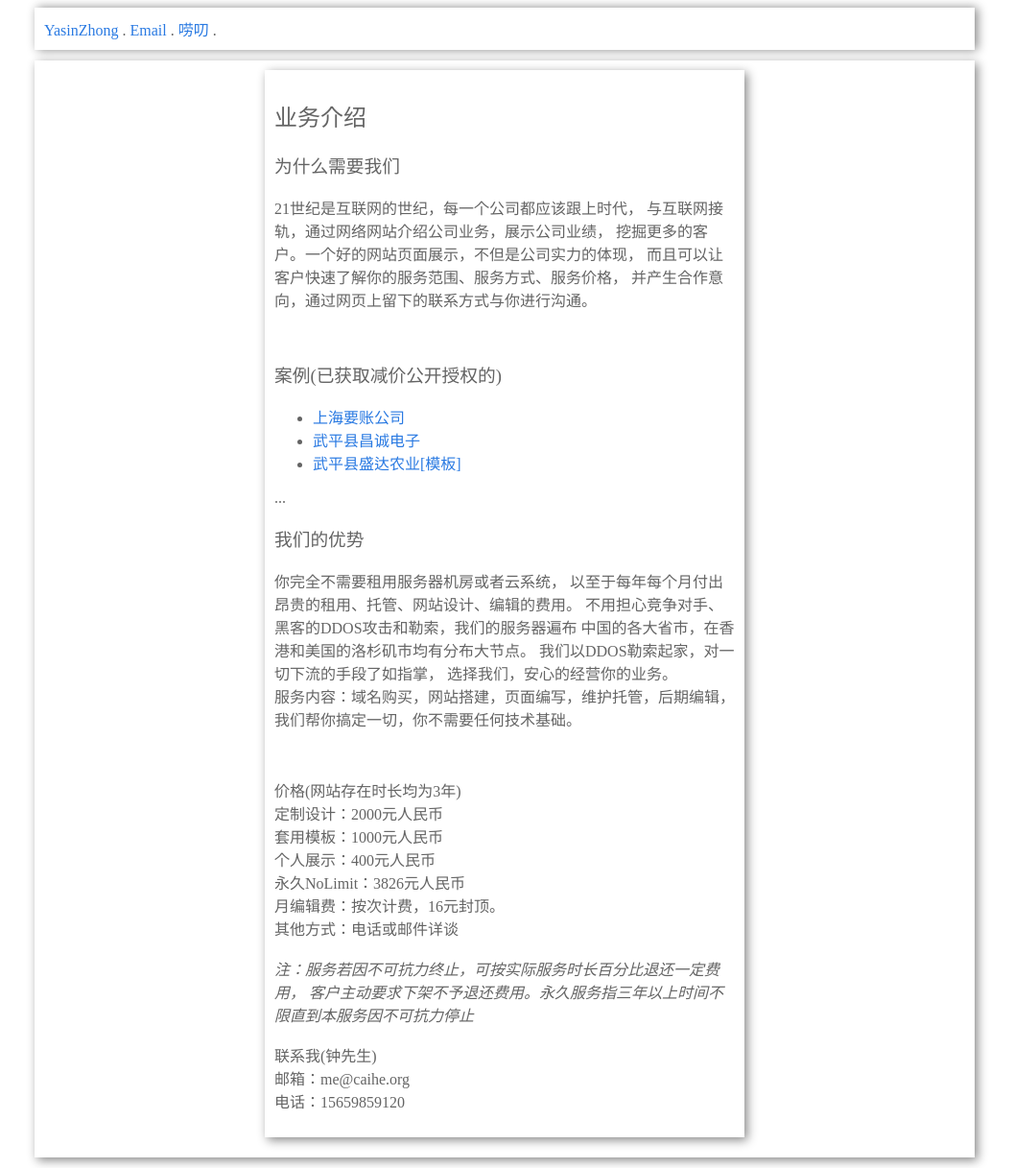
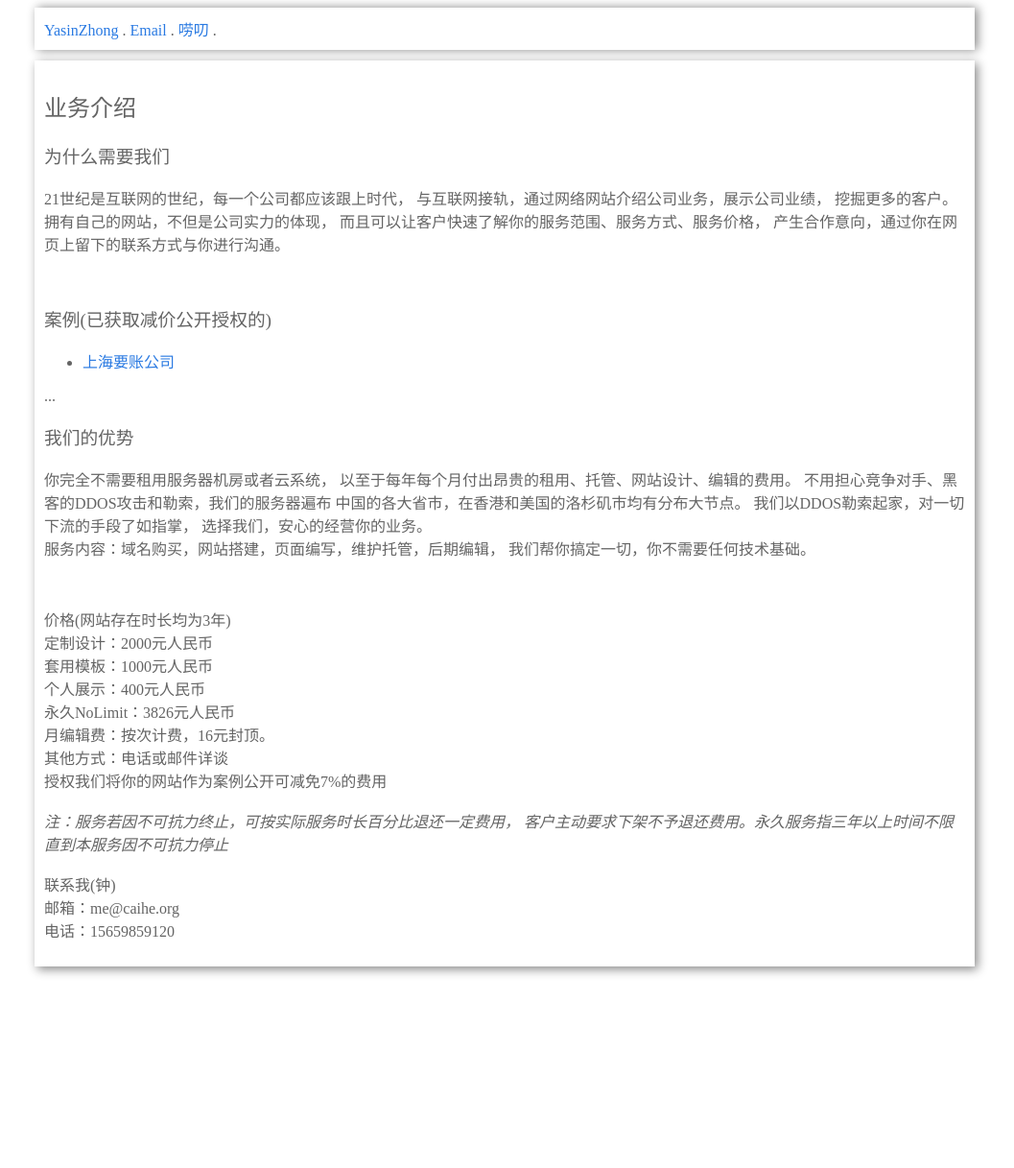
Before and after one commit to YasinZhong/yasinzhong.github.io, a Jekyll site: the page built from Hidden/2017-06-2-业务介绍.html, in a window 1280 px wide. Shown: the whole page at 96% size, without its empty margins (114-1171 px from the left). Built offline with Jekyll 4.4.1, drawn with Linux system fonts in a browser that asks for light colours; after the commit the page ends 1018 px from its top, so only the background shows below that.

Commit message:
usedefault

```diff
--- a/Hidden/2017-06-2-业务介绍.html
+++ b/Hidden/2017-06-2-业务介绍.html
@@ -2,40 +2,20 @@
 layout: default
 title: 业务介绍
 ---
-
-
-<html>
-	<head>
-		<meta name="viewport" content="width=device-width, initial-scale=1, maximum-scale=1" />
-		<link type="text/css" rel="stylesheet" href="/cssjs/a.css"/>
-		<style>
-			#div-content{
-				box-shadow: 3px 3px 10px #888888;
-				padding:10px;
-			}
-		</style>
-	</head>
-
-<body>
-	<div id="div-content">
-
 	<h2>{{ page.title }}</h2>
 
 	<h3>为什么需要我们</h3>
 	<p>21世纪是互联网的世纪，每一个公司都应该跟上时代，
 	与互联网接轨，通过网络网站介绍公司业务，展示公司业绩，
-	挖掘更多的客户。一个好的网站页面展示，不但是公司实力的体现，
+	挖掘更多的客户。拥有自己的网站，不但是公司实力的体现，
 	而且可以让客户快速了解你的服务范围、服务方式、服务价格，
-	并产生合作意向，通过网页上留下的联系方式与你进行沟通。</p>
+	产生合作意向，通过你在网页上留下的联系方式与你进行沟通。</p>
 	<br/>
 
 	<h3>案例(已获取减价公开授权的)</h3>
 	<p>
-		<ul>
-			<li><a href="http://www.yaozhang51.com">上海要账公司</a></li>
-			<li><a href="http://chinawpcc.com/index.html">武平县昌诚电子</a></li>
-			<li><a href="http://www.88xc.cn/">武平县盛达农业[模板]</a></li>
-	</ul></p>...<br/>
+		<ul><li><a href="http://www.yaozhang51.com">上海要账公司</a></li></ul></p>...
+	<br/>
 
 	<h3>我们的优势</h3>
 	<p>你完全不需要租用服务器机房或者云系统，
@@ -56,17 +36,12 @@ title: 业务介绍
 	永久NoLimit：3826元人民币<br/>
 	月编辑费：按次计费，16元封顶。<br/>
 	其他方式：电话或邮件详谈<br/>
+	授权我们将你的网站作为案例公开可减免7%的费用<br/>
 	<br/>
 	<em>注：服务若因不可抗力终止，可按实际服务时长百分比退还一定费用，
 	客户主动要求下架不予退还费用。永久服务指三年以上时间不限直到本服务因不可抗力停止</em><br/>
 	<br/>
-	联系我(钟先生)<br/>
+	联系我(钟)<br/>
 	邮箱：me@caihe.org<br/>
 	电话：15659859120<br/>
 	</p>
-
-
-	<div>
-	<script type="text/javascript" src="/cssjs/a.js"></script>
-</body>
-</html>
```
Also changed, not shown: Hidden/2017-07-28-聊天的艺术.html (renamed from _posts/2017-07-28-聊天的艺术.html).
